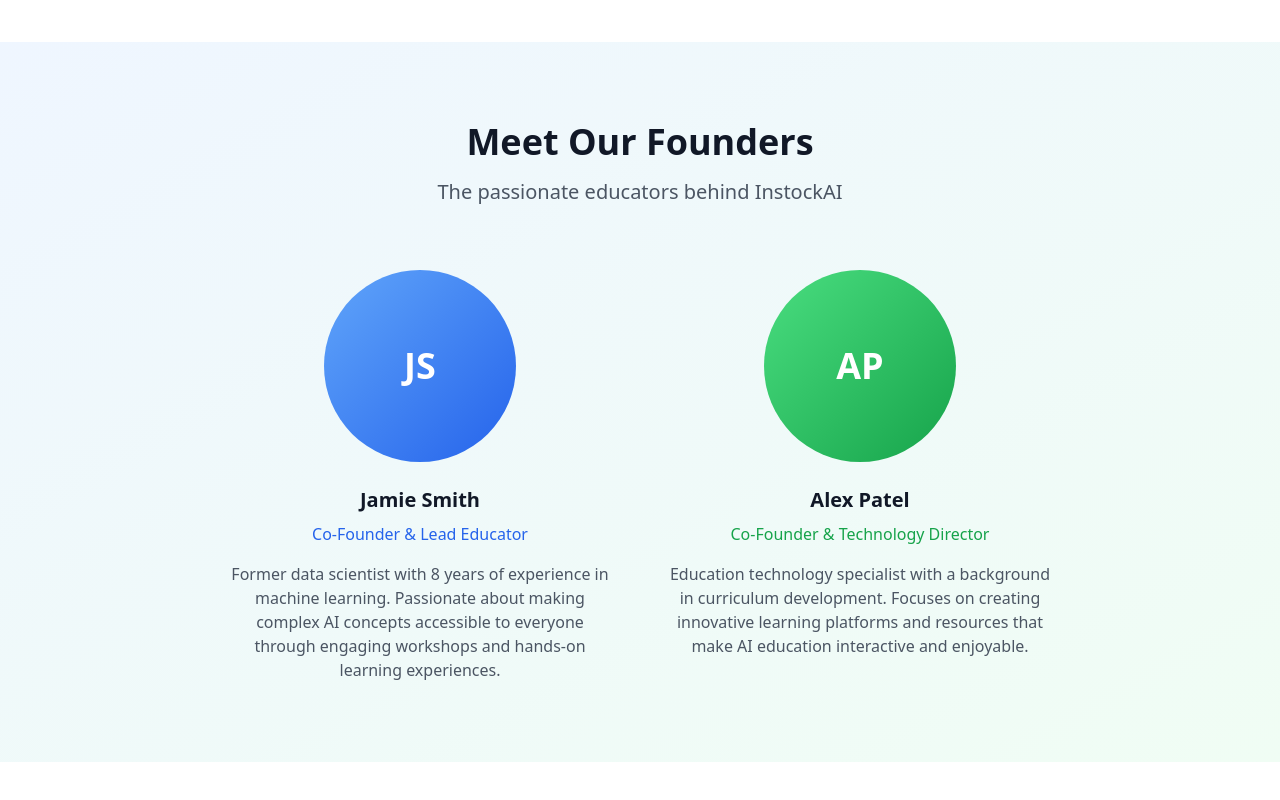
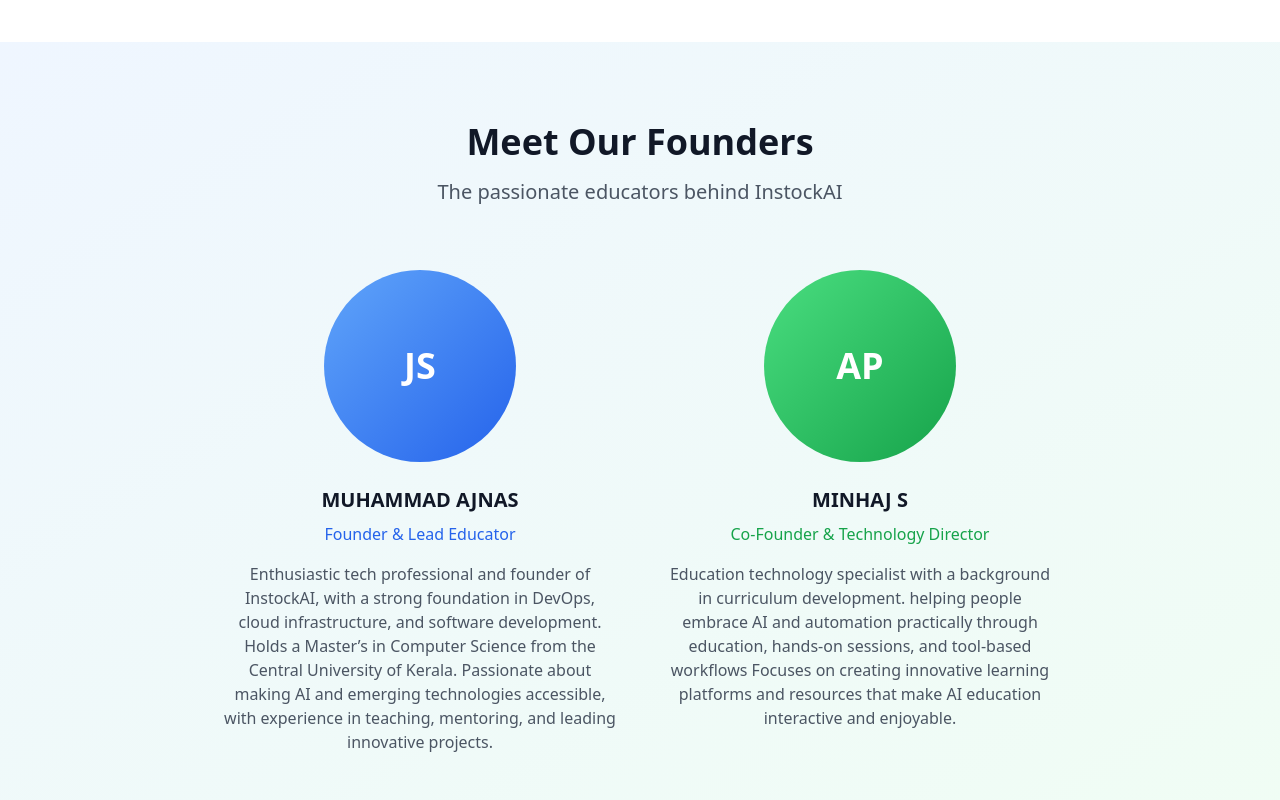
Before and after one commit to Minhajms/instock.ai, a React (Vite) app: page /about in a window 1280 px wide. Shown: the part 1899-2699 px from the top of the page. Before the commit the page ends 2661 px from the top, so only its background shows below. Built offline with nearby package versions, Linux system fonts and the light colour scheme.

Commit message:
Update AboutPage.tsx

```diff
--- a/src/pages/AboutPage.tsx
+++ b/src/pages/AboutPage.tsx
@@ -140,12 +140,10 @@ const AboutPage = () => {
               <div className="w-48 h-48 mx-auto mb-6 bg-gradient-to-br from-blue-400 to-blue-600 rounded-full flex items-center justify-center">
                 <div className="text-4xl font-bold text-white">JS</div>
               </div>
-              <h3 className="text-xl font-bold text-gray-900 mb-2">Jamie Smith</h3>
-              <p className="text-blue-600 font-medium mb-4">Co-Founder & Lead Educator</p>
+              <h3 className="text-xl font-bold text-gray-900 mb-2">MUHAMMAD AJNAS</h3>
+              <p className="text-blue-600 font-medium mb-4">Founder & Lead Educator</p>
               <p className="text-gray-600">
-                Former data scientist with 8 years of experience in machine learning.
-                Passionate about making complex AI concepts accessible to everyone through
-                engaging workshops and hands-on learning experiences.
+               Enthusiastic tech professional and founder of InstockAI, with a strong foundation in DevOps, cloud infrastructure, and software development. Holds a Master’s in Computer Science from the Central University of Kerala. Passionate about making AI and emerging technologies accessible, with experience in teaching, mentoring, and leading innovative projects.
               </p>
             </div>
 
@@ -154,10 +152,10 @@ const AboutPage = () => {
               <div className="w-48 h-48 mx-auto mb-6 bg-gradient-to-br from-green-400 to-green-600 rounded-full flex items-center justify-center">
                 <div className="text-4xl font-bold text-white">AP</div>
               </div>
-              <h3 className="text-xl font-bold text-gray-900 mb-2">Alex Patel</h3>
+              <h3 className="text-xl font-bold text-gray-900 mb-2">MINHAJ S</h3>
               <p className="text-green-600 font-medium mb-4">Co-Founder & Technology Director</p>
               <p className="text-gray-600">
-                Education technology specialist with a background in curriculum development.
+                Education technology specialist with a background in curriculum development. helping people embrace AI and automation practically through education, hands-on sessions, and tool-based workflows
                 Focuses on creating innovative learning platforms and resources that make
                 AI education interactive and enjoyable.
               </p>
```
